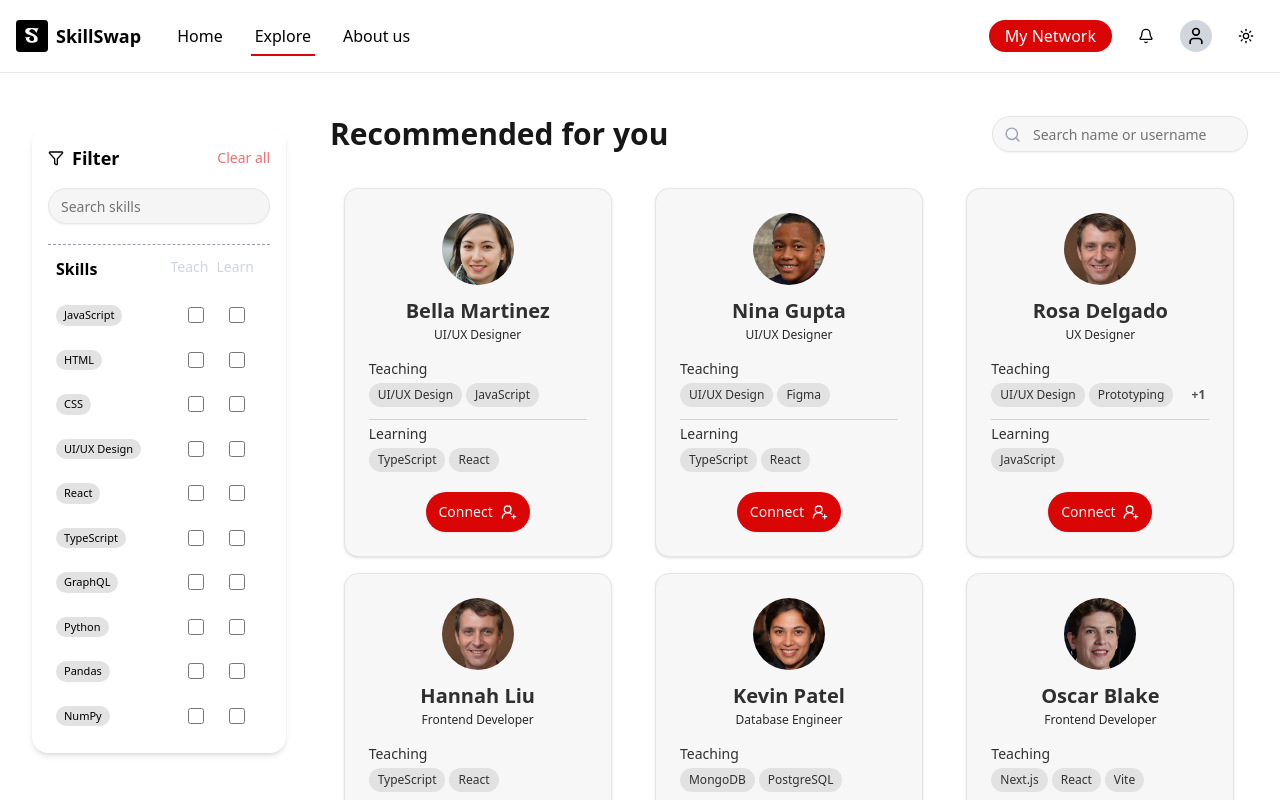
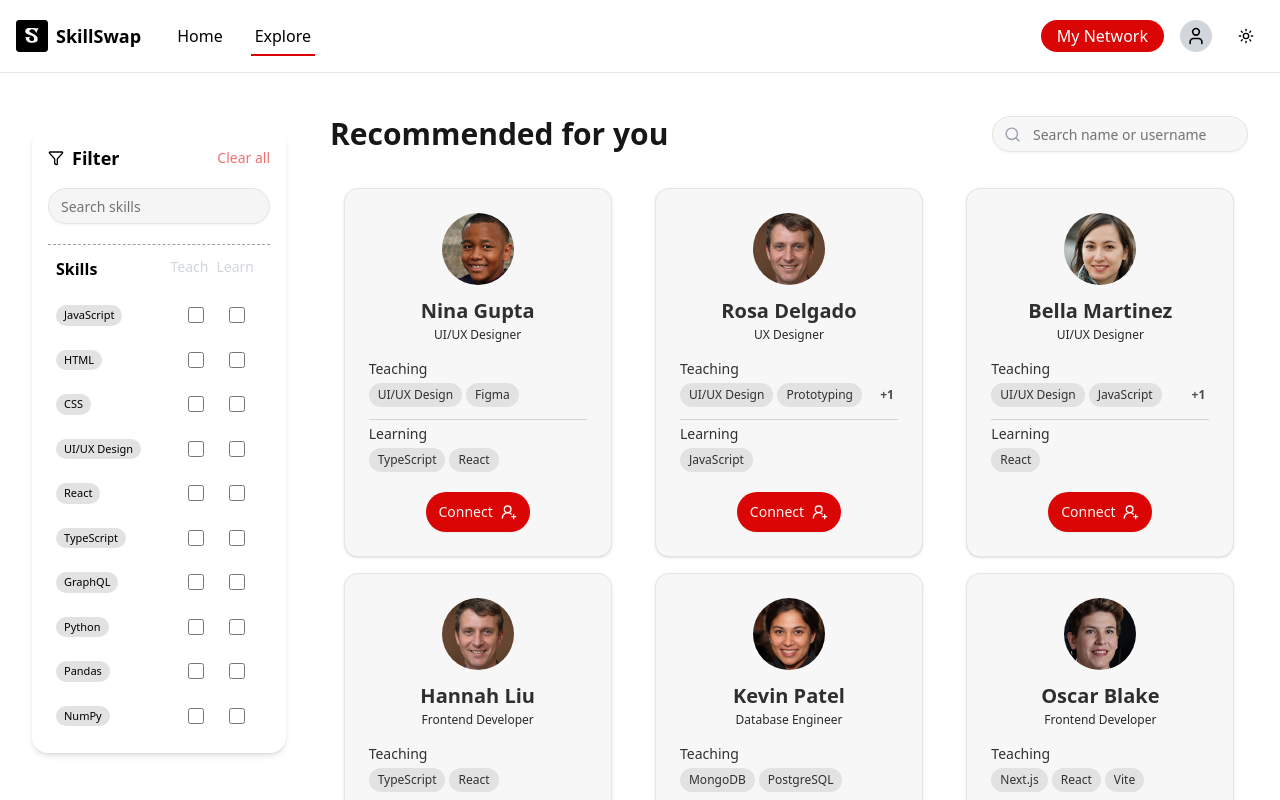
Before and after one commit to lpun-majessica/skill-swap, a Next.js app: page /explore in a window 1280 px wide. Shown: the top 800 px of the page. Built offline with nearby package versions, Linux system fonts and the light colour scheme; sample sign-in values are in the browser's storage.

Commit message:
chore: remove unused navbar items

```diff
--- a/src/components/layout/navbar/mobile-menu.jsx
+++ b/src/components/layout/navbar/mobile-menu.jsx
@@ -59,16 +59,6 @@ export default function MobileMenu({
 
           <div className="w-full">
             <Link
-              href="/my-network"
-              className="flex justify-start px-4 py-2 text-sm rounded-md w-full my-1 hover:bg-gray-100 dark:hover:bg-zinc-800 transition-colors"
-              onClick={() => setMenuOpen(false)}
-            >
-              <span>Notification</span>
-            </Link>
-          </div>
-
-          <div className="w-full">
-            <Link
               href="/settings"
               className={clsx(
                 "flex justify-start px-4 py-2 text-sm rounded-md w-full my-1",
--- a/src/components/layout/navbar/user-menu.jsx
+++ b/src/components/layout/navbar/user-menu.jsx
@@ -40,20 +40,6 @@ export default function UserMenu({
         My Network
       </Link>
 
-      <Link href="/my-network">
-        <Button
-          variant="ghost"
-          size="icon"
-          className={clsx(
-            isHomePage && !scrolled
-              ? "text-white hover:text-white"
-              : "text-black dark:text-white"
-          )}
-        >
-          <Bell />
-        </Button>
-      </Link>
-
       {/* Profile dropdown */}
       <DropdownMenu>
         <DropdownMenuTrigger asChild>
--- a/src/lib/constant.js
+++ b/src/lib/constant.js
@@ -26,21 +26,9 @@ export const SKILLS = [
   "Prototyping",
   "Design Systems",
   "HTML/CSS",
-  "Machine Learning",
-  "C++",
-  "Java",
-  "Ruby",
-  "Go",
-  "Swift",
-  "Kotlin",
-  "Rust",
-  "PHP",
-  "SQL",
-  "Scala",
 ];
 
-export  const navItems = [
+export const navItems = [
   { label: "Home", href: "/" },
   { label: "Explore", href: "/explore" },
-  { label: "About us", href: "/about" },
 ];
--- a/src/lib/data/users.json
+++ b/src/lib/data/users.json
@@ -14,8 +14,8 @@
     "id": 2,
     "fullname": "Bella Martinez",
     "username": "bella.design",
-    "skillsToTeach": ["UI/UX Design", "JavaScript"],
-    "skillsToLearn": ["TypeScript", "React"],
+    "skillsToTeach": ["UI/UX Design", "JavaScript", "TypeScript"],
+    "skillsToLearn": ["React"],
     "bio": "Designer curious about frontend dev.",
     "dob": "1996-11-03",
     "job": "UI/UX Designer",
```
